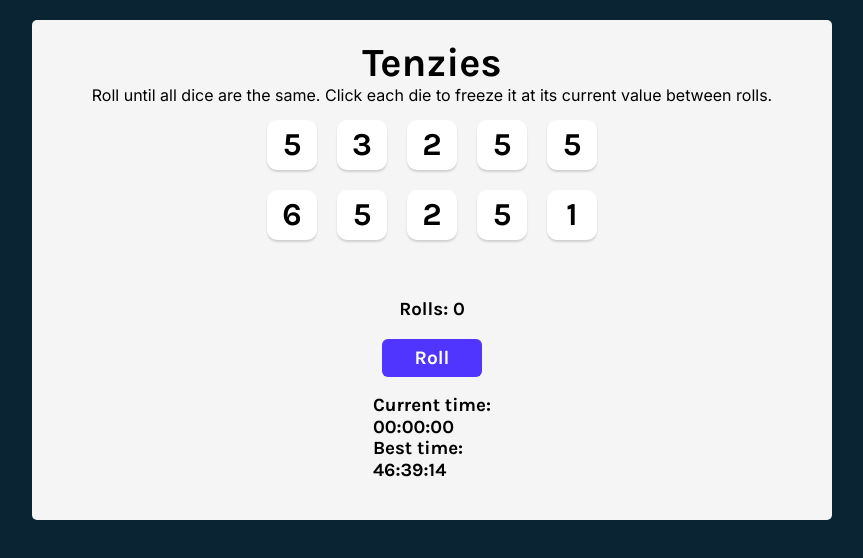
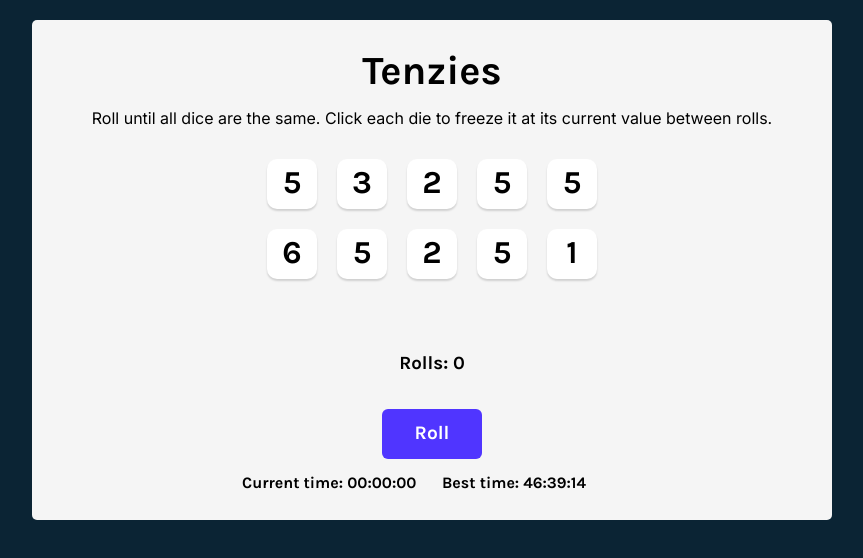
Before and after one commit to sanketvagal/react-tenzies-game, a React (Vite) app: page / in a window 1280 px wide. Shown: the top 558 px of the page, without its empty margins (208-1071 px from the left). Built offline with nearby package versions, Linux system fonts and the light colour scheme.

Commit message:
Created components folder, updated timer CSS

```diff
--- a/src/App.jsx
+++ b/src/App.jsx
@@ -1,8 +1,8 @@
 import React from "react"
-import Die from "./Die"
+import Die from "./components/Die"
 import { nanoid } from "nanoid"
 import Confetti from 'react-confetti'
-import Timer from "./Timer"
+import Timer from "./components/Timer"
 
 export default function App() {
 
@@ -116,10 +116,14 @@ export default function App() {
       </div>
       <h3>Rolls: {rolls}</h3>
       <button className="roll-dice" onClick={tenzies ? newGame : rollDice}>{tenzies ? "New Game" : "Roll"}</button>
-      <h3>
-        <span>Current time: <Timer time={time} /></span>
-        <span>Best time: <Timer time={bestTime} /></span>
-      </h3>
-    </main>
+      <div style={{ display: "inline-flex" }}>
+        <div style={{ minWidth: "180px", marginRight: "20px" }}>
+          Current time: <Timer time={time} />
+        </div>
+        <div style={{ minWidth: "180px" }}>
+          Best time: <Timer time={bestTime} />
+        </div>
+      </div>
+    </main >
   )
 }
--- a/src/Timer.jsx
+++ /dev/null
@@ -1,12 +0,0 @@
-import React from "react";
-
-export default function Timer(props) {
-
-    return (
-        <div className="timer">
-            <span>{("0" + Math.floor((props.time / 60000) % 60)).slice(-2)}:</span>
-            <span>{("0" + Math.floor((props.time / 1000) % 60)).slice(-2)}:</span>
-            <span>{("0" + ((props.time / 10) % 100)).slice(-2)}</span>
-        </div>
-    );
-}
--- /dev/null
+++ b/src/components/Timer.jsx
@@ -0,0 +1,12 @@
+import React from "react";
+
+export default function Timer(props) {
+
+    return (
+        <>
+            {("0" + Math.floor((props.time / 60000) % 60)).slice(-2)}:
+            {("0" + Math.floor((props.time / 1000) % 60)).slice(-2)}:
+            {("0" + ((props.time / 10) % 100)).slice(-2)}
+        </>
+    );
+}
```
Also changed, not shown: src/components/Die.jsx (renamed from src/Die.jsx).
